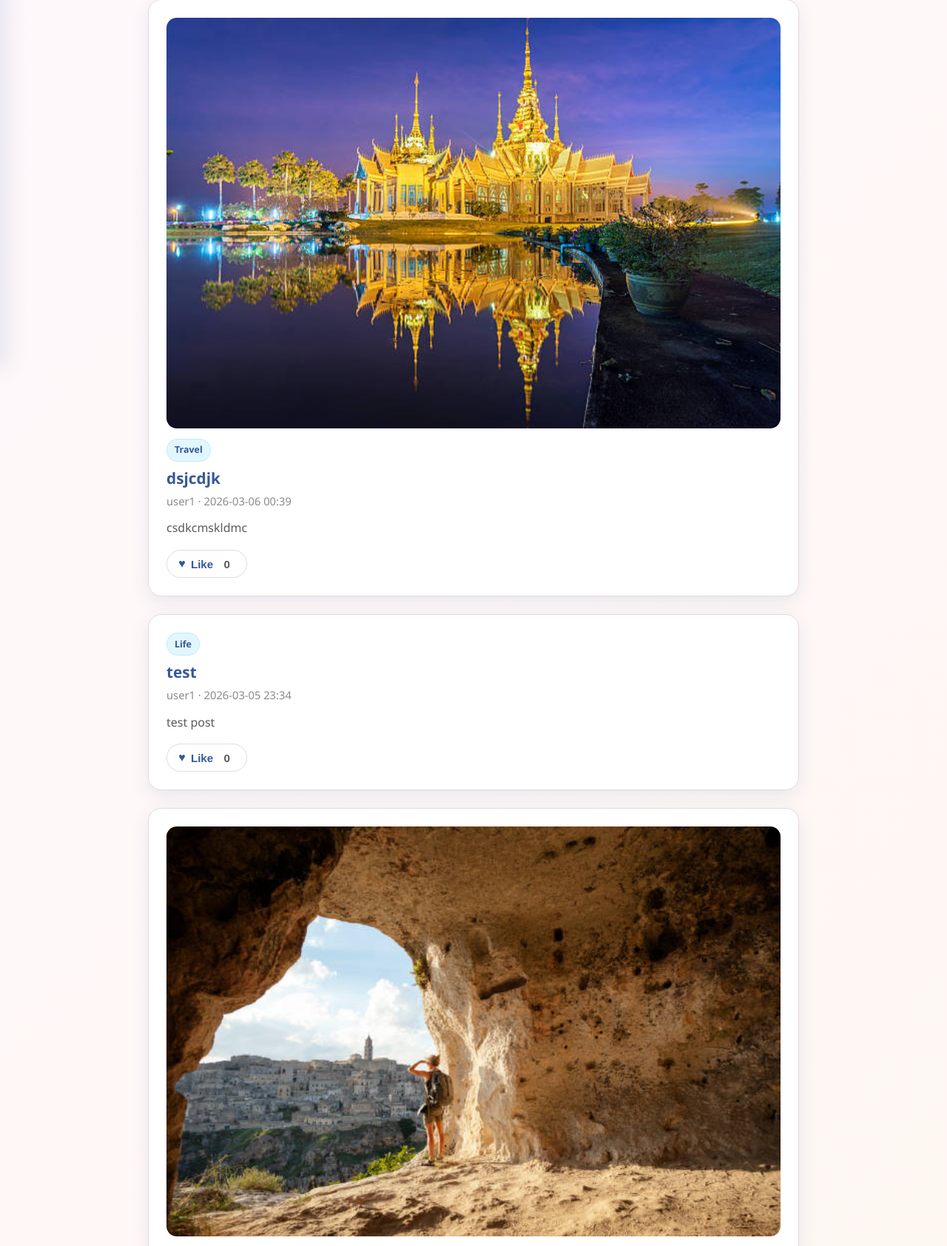
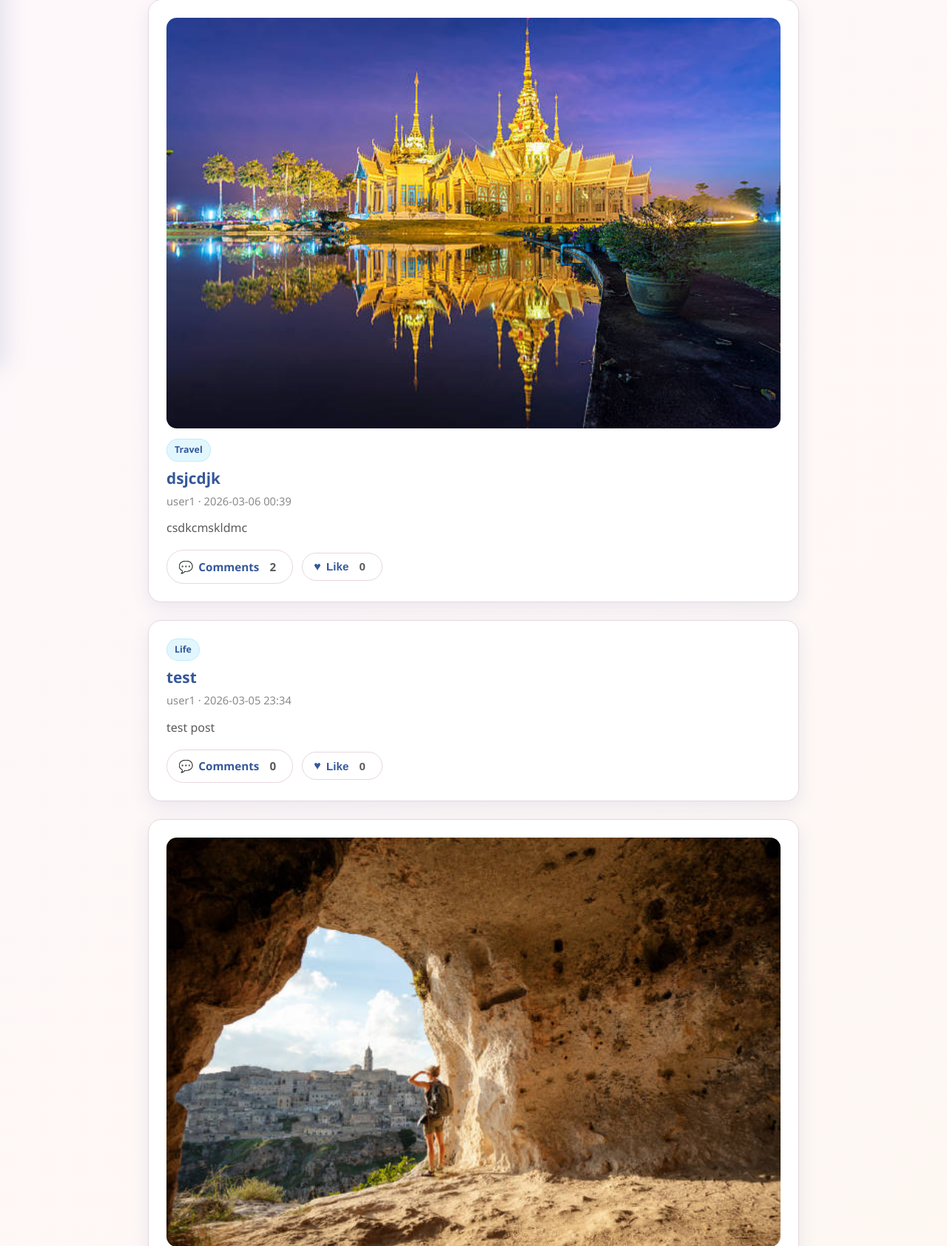
Before and after one commit to Qitan666/life_log, a Django app: page / in a window 1280 px wide. Shown: the part 303-1987 px from the top of the page at 74% size. Run offline with Django 5.2, Linux system fonts and the light colour scheme; a user stored in the database is signed in; data comes from the database, SQL or seed files in the repository.

Commit message:
add comment label

```diff
--- a/blog/views.py
+++ b/blog/views.py
@@ -1,20 +1,15 @@
 from django.shortcuts import render, get_object_or_404, redirect
-from django.db.models import Q
+from django.db.models import Q, Count
+from django.core.paginator import Paginator
 from django.contrib.auth.decorators import login_required
 from django.contrib import messages
-from django.core.paginator import Paginator
 from django.http import JsonResponse
 from .models import Post, Comment
 from .forms import PostForm, CommentForm
 
-from django.shortcuts import render
-from django.db.models import Q, Count
-from django.core.paginator import Paginator
-from .models import Post
-
 
 def post_list(request):
-    qs = Post.objects.filter(is_published=True)
+    qs = Post.objects.filter(is_published=True).annotate(comment_total=Count('comments', distinct=True))
 
     category = request.GET.get('category', '').strip()
     q = request.GET.get('q', '').strip()
--- a/static/css/site.css
+++ b/static/css/site.css
@@ -1044,3 +1044,38 @@ input[type="checkbox"] {
         align-items: flex-start;
     }
 }
+
+/* ===== Comment count pill ===== */
+.meta-pill {
+    display: inline-flex;
+    align-items: center;
+    gap: 0.45rem;
+    padding: 0.6rem 0.95rem;
+    border: 1px solid var(--site-border);
+    border-radius: 999px;
+    background: #fff;
+    color: var(--site-primary);
+    font-size: 0.95rem;
+    font-weight: 700;
+    transition: transform 0.18s ease, box-shadow 0.18s ease, background 0.18s ease, border-color 0.18s ease;
+}
+
+.meta-pill:hover {
+    transform: translateY(-1px);
+    box-shadow: 0 6px 16px rgba(53, 88, 154, 0.10);
+    border-color: rgba(50, 196, 242, 0.35);
+    background: rgba(50, 196, 242, 0.08);
+    color: var(--site-primary);
+}
+
+.meta-icon {
+    line-height: 1;
+    font-size: 1rem;
+}
+
+.meta-count {
+    display: inline-flex;
+    min-width: 1.4rem;
+    justify-content: center;
+    color: var(--site-text-secondary);
+}
--- a/templates/blog/post_list.html
+++ b/templates/blog/post_list.html
@@ -117,6 +117,13 @@
 
             {% if user.is_authenticated %}
                 <div class="post-actions-bar">
+                    <a href="{% url 'blog:post_detail' post.pk %}#comments" class="meta-pill comment-pill">
+                        <span class="meta-icon">💬</span>
+                        <span class="meta-text">Comments</span>
+                        <span class="meta-count">{{ post.comment_total }}</span>
+                    </a>
+
+                    {% if user.is_authenticated %}
                         <button
                             type="button"
                             class="like-btn {% if post.id in liked_post_ids %}liked{% endif %}"
@@ -127,6 +134,18 @@
                             <span class="like-text">Like</span>
                             <span class="like-count">{{ post.total_likes }}</span>
                         </button>
+                    {% else %}
+                        <button
+                            type="button"
+                            class="like-btn"
+                            disabled
+                            title="Log in to like posts"
+                        >
+                            <span class="like-icon">♥</span>
+                            <span class="like-text">Like</span>
+                            <span class="like-count">{{ post.total_likes }}</span>
+                        </button>
+                    {% endif %}
                 </div>
             {% else %}
                 <div class="post-actions-bar">
```
Lines whose indentation alone changed are shown as unchanged.
